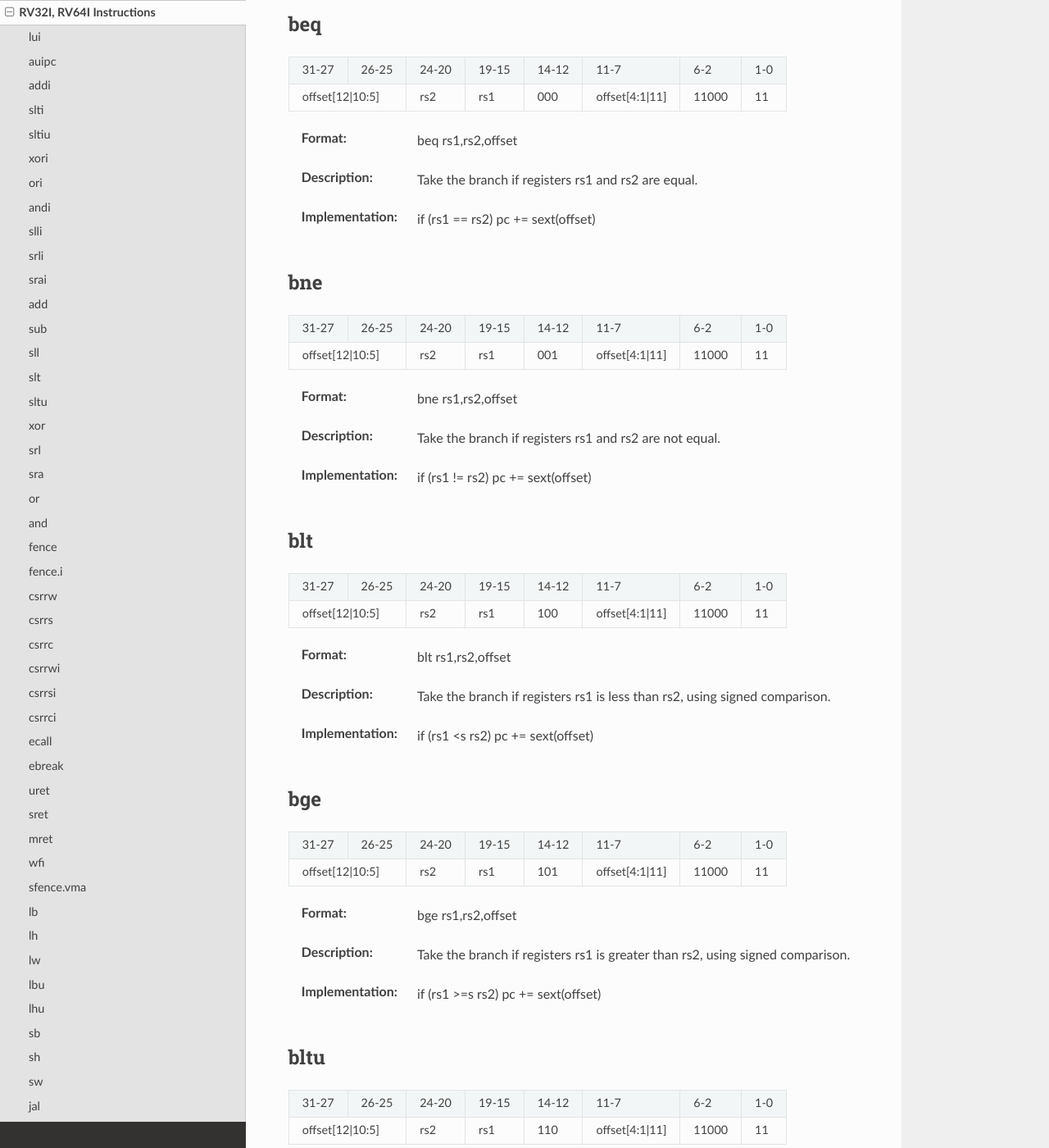
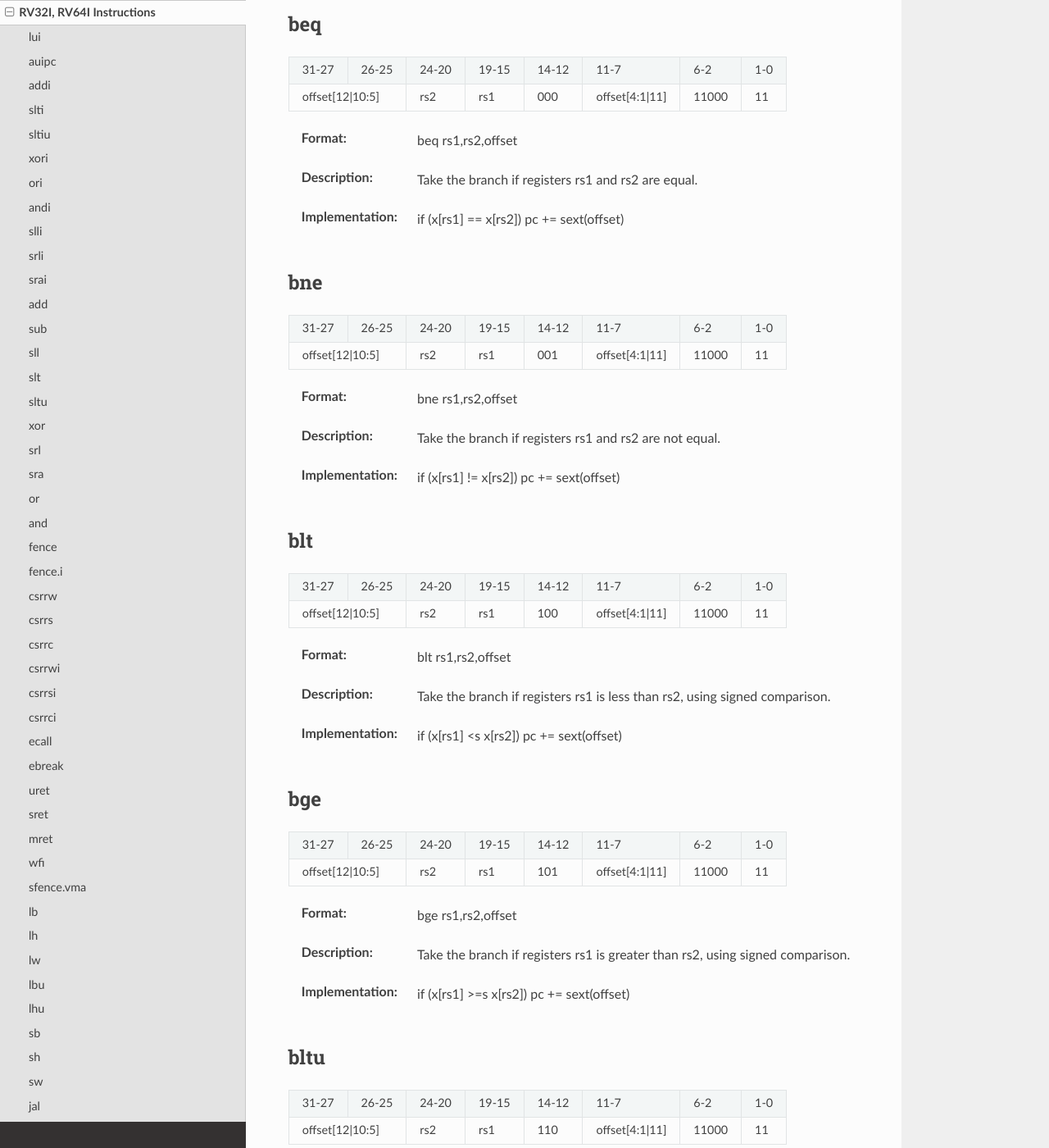
Before and after one commit to msyksphinz-self/riscv-isadoc, a Sphinx documentation site: the page built from source/rvi.rst, in a window 1280 px wide and 1400 px high, scrolled down 17109 px. Shown: the whole window at 82% size. Built offline with Sphinx 7.4.7 and the Read the Docs theme 2.0.0, drawn with Linux system fonts in a browser that asks for light colours; pages that are not in the unit, such as notebooks, are missing from menus; some of the changed text lies outside the part shown.

Commit message:
fix b* functions comparison

```diff
--- a/source/rvi.rst
+++ b/source/rvi.rst
@@ -1181,7 +1181,7 @@
   | Take the branch if registers rs1 and rs2 are equal.
 
 :Implementation:
-  | if (rs1 == rs2) pc += sext(offset)
+  | if (x[rs1] == x[rs2]) pc += sext(offset)
 
 
 
@@ -1207,7 +1207,7 @@
   | Take the branch if registers rs1 and rs2 are not equal.
 
 :Implementation:
-  | if (rs1 != rs2) pc += sext(offset)
+  | if (x[rs1] != x[rs2]) pc += sext(offset)
 
 
 blt
@@ -1231,7 +1231,7 @@
   | Take the branch if registers rs1 is less than rs2, using signed comparison.
 
 :Implementation:
-  | if (rs1 <s rs2) pc += sext(offset)
+  | if (x[rs1] <s x[rs2]) pc += sext(offset)
 
 
 
@@ -1257,7 +1257,7 @@
   | Take the branch if registers rs1 is greater than rs2, using signed comparison.
 
 :Implementation:
-  | if (rs1 >=s rs2) pc += sext(offset)
+  | if (x[rs1] >=s x[rs2]) pc += sext(offset)
 
 
 
@@ -1281,7 +1281,7 @@
 :Description:
   | Take the branch if registers rs1 is less than rs2, using unsigned comparison.
 :Implementation:
-  | if (rs1 >u rs2) pc += sext(offset)
+  | if (x[rs1] >u x[rs2]) pc += sext(offset)
 
 
 bgeu
@@ -1305,4 +1305,4 @@
   | Take the branch if registers rs1 is greater than rs2, using unsigned comparison.
 
 :Implementation:
-  | if (rs1 >=u rs2) pc += sext(offset)
+  | if (x[rs1] >=u x[rs2]) pc += sext(offset)
```
